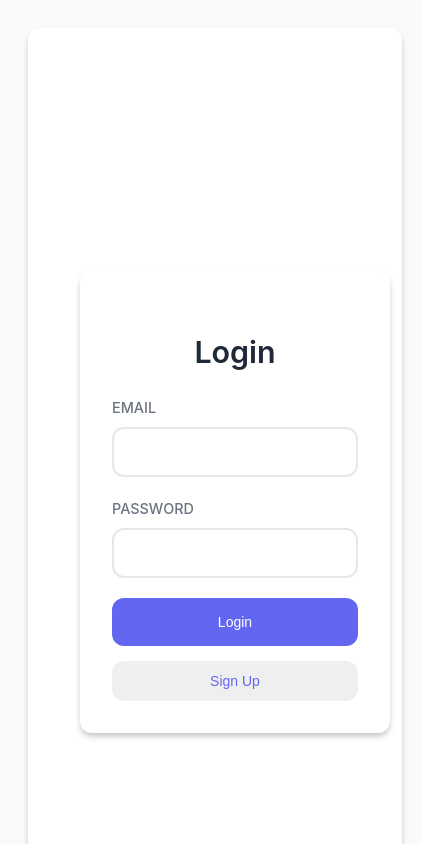
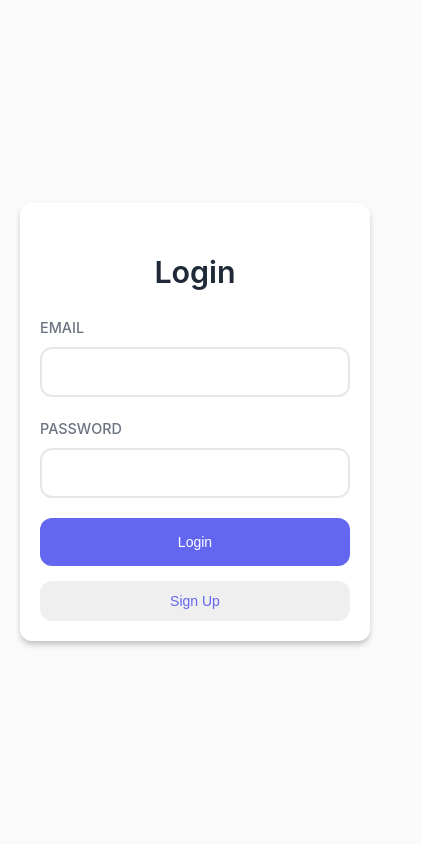
Before and after one commit to 2018shmn/address-book, a Next.js app: page / in a window 390 px wide. Shown: the top 844 px of the page, 422 px wide, since content can reach past the window. Built offline with nearby package versions, Linux system fonts and the light colour scheme; no server answers.

Commit message:
formatting

```diff
--- a/app/components/ContactForm.jsx
+++ b/app/components/ContactForm.jsx
@@ -22,8 +22,6 @@ const ContactForm = ({contact, onSubmit, onCancel, uploadImage}) => {
     const [imageFile, setImageFile] = useState(null);
     const [isLoading, setIsLoading] = useState(false);
     const availTags = ['business', 'social', 'family', 'colleague', 'client', 'friend'];
-
-    const isEditMode = contact !== null;
 
     useEffect(() => {
         if (contact) {
@@ -270,7 +268,7 @@ const ContactForm = ({contact, onSubmit, onCancel, uploadImage}) => {
             </div>
 
             <div className="form-actions">
-                {isEditMode && (<button
+                {(<button
                 type="button"
                 className="cancel-button"
                 onClick={onCancel}>
--- a/app/page.js
+++ b/app/page.js
@@ -242,7 +242,7 @@ export default function Home() {
 
     return (
       <div className="app-container">
-        <div className="app-content">
+        <div className={user ? "app-content" : "app-content-login"}>
             {user ? (
                 <>
                     <Header user={user} onLogout={handleLogout} showFilters={showFilters} onToggleFilters={toggleFilters}/>
--- a/app/styles/globals.css
+++ b/app/styles/globals.css
@@ -9,6 +9,13 @@
   --delete-color: #ef4444;
   --radius: 12px;
   --shadow: 0 4px 6px -1px rgba(0, 0, 0, 0.25);
+}
+
+html, body {
+  margin: 0;
+  padding: 0;
+  height: 100vh;
+  overflow-x: hidden;
 }
 
 body {
@@ -32,35 +39,29 @@ body {
 }
 
 .app-container {
-  display: flex;
-  justify-content: center;
   min-height: 100vh;
-  padding: 20px;
   width: 100%;
 }
 
-.app-content {
-  width: 100%;
-  max-width: 1200px;
-  padding: 32px;
-  background-color: white;
-  box-shadow: var(--shadow);
-  border-radius: var(--radius);
-}
-
-.login-container {
+.app-content-login {
   display: flex;
   justify-content: center;
   align-items: center;
   min-height: 100vh;
+  width: 100%
+}
+
+.login-container {
   padding: 20px;
   width: 100%;
+  max-width: 400px;
+  box-sizing: border-box;
 }
 
 .login-form {
   width: 100%;
-  max-width: 1000px;
-  padding: 32px;
+  max-width: 400px;
+  padding: 24px;
   background-color: white;
   box-shadow: var(--shadow);
   border-radius: var(--radius);
@@ -328,28 +329,15 @@ body {
   transition: 0.2s;
   border: none;
   padding: 10px;
-}
-
-.cancel-button {
-  background-color: var(--light);
-  color: var(--dark);
-  border: 1px solid var(--gray);
-}
-
-.cancel-button:hover {
-  background-color: var(--gray);
-}
-
-.save-button {
   background-color: var(--primary);
   color: white;
 }
 
-.save-button:hover {
+.save-button:hover, .cancel-button:hover  {
   background-color: var(--primary-hover);
 }
 
-.save-button:disabled {
+.save-button:disabled  {
   background-color: var(--gray-dark);
   cursor: not-allowed;
 }
@@ -754,6 +742,31 @@ body {
 }
 
 @media (max-width: 768px) {
+
+  .app-content-login {
+    display: flex;
+    justify-content: center;
+    align-items: center;
+    min-height: 100vh;
+    width: 100%;
+    padding: 20px;
+    box-sizing: border-box;
+  }
+
+  .login-container {
+    padding: 0;
+    width: 100%;
+    max-width: 100%;
+    box-sizing: border-box;
+  }
+
+  .login-form {
+    max-width: 100%;
+    padding: 20px;
+    margin: 0;
+    box-sizing: border-box;
+  }
+
   .main-layout {
     flex-direction: column;
     gap: 10px;
```
